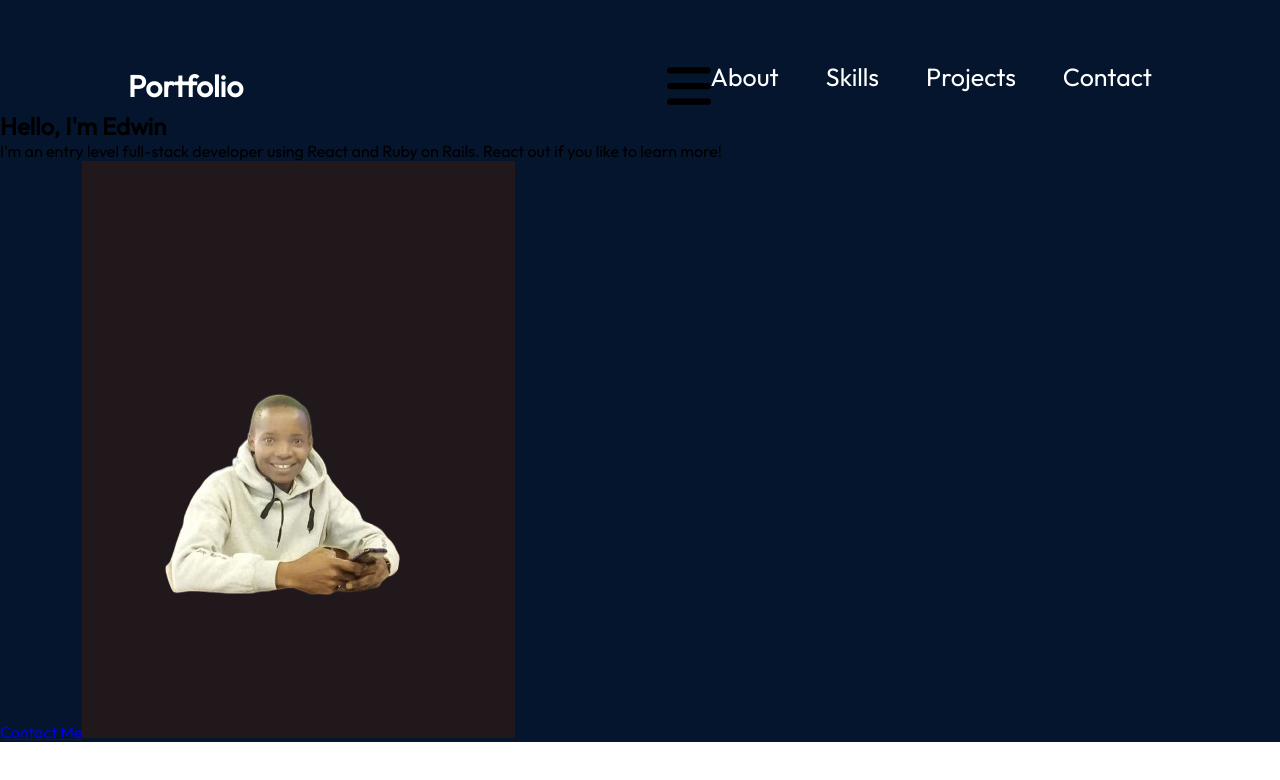
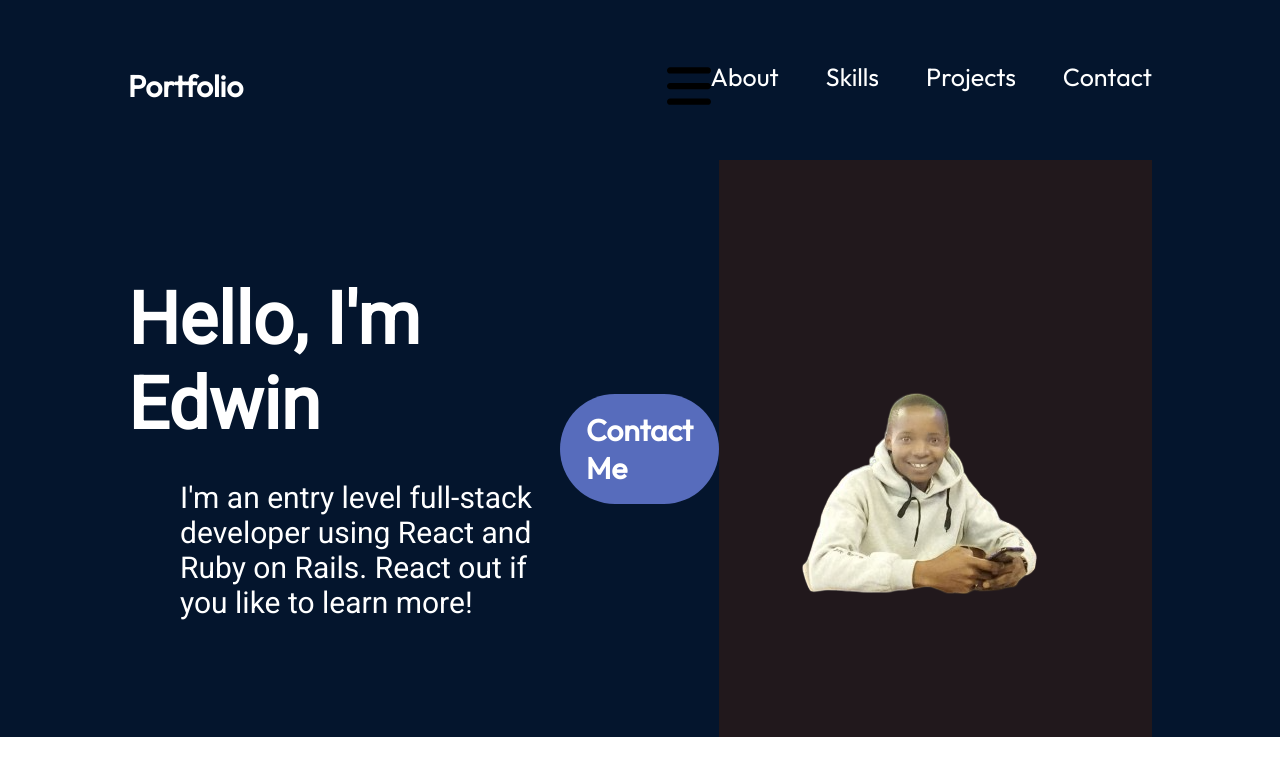
Before and after one commit to KipletingEdwin/React-Portfolio, a React (Create React App) app: page / in a window 1280 px wide. Shown: the top 780 px of the page. Built offline with nearby package versions, Linux system fonts and the light colour scheme; a web font is replaced by a local one.

Commit message:
add contact me button

```diff
--- a/src/App.css
+++ b/src/App.css
@@ -49,6 +49,54 @@
   height: 50px;
 }
 
+.container{
+  display: flex;
+  justify-content: space-between;
+  align-items: center;
+  position: relative;
+  margin-left: 10%;
+  margin-right: 10%;
+  margin-top: 49px;
+  z-index: 1;
+
+}
+
+.content{
+  flex-direction: column;
+  align-items: flex-start;
+  display: flex;
+  z-index: 1;
+  color: #fff;
+}
+
+.content h1{
+  font-weight: 900;
+  font-size: 72px;
+  margin-bottom: 33px;
+  font-family: "roboto";
+  background: linear-gradient(90deg, rgba(255, 255, 255, 1) 70%, rgba(255, 255, 255, 0) 120%);
+  -webkit-text-fill-color: transparent;
+  -webkit-background-clip: text;
+}
+
+.content p{
+  margin-left: 52px;
+  font-family: "roboto";
+  font-size: 30px;
+
+}
+
+.contactbtn{
+  background-color: #576cbc;
+  text-decoration: none;
+  border-radius: 100px;
+  font-size: 30px;
+  font-weight: 600;
+  padding: 17px 26px;
+  background-color: #576cbc;
+  color: white;
+}
+
 @media screen and (max-width: 830px) {
   .nav{
     align-items: flex-start;
--- a/src/components/About.js
+++ b/src/components/About.js
@@ -3,13 +3,15 @@ import edwin from '../assets/edwin2.png'
 
 function About() {
   return (
-    <section>
-        <div>
+    <section className='container'>
+        <div className='content'>
             <h1> Hello, I'm Edwin</h1>
             <p> I'm an entry level full-stack developer using React and Ruby on Rails. React out if you like to learn more! </p>
         </div>
-        <a href='mailto:myemail@email.com'> Contact Me</a>
+        <a href='mailto:myemail@email.com' className='contactbtn'> Contact Me</a>
         <img src={ edwin} alt='me'/>
+        <div className='topblur'></div>
+        <div className='bottomblur'></div>
     </section>
 
   )
```
